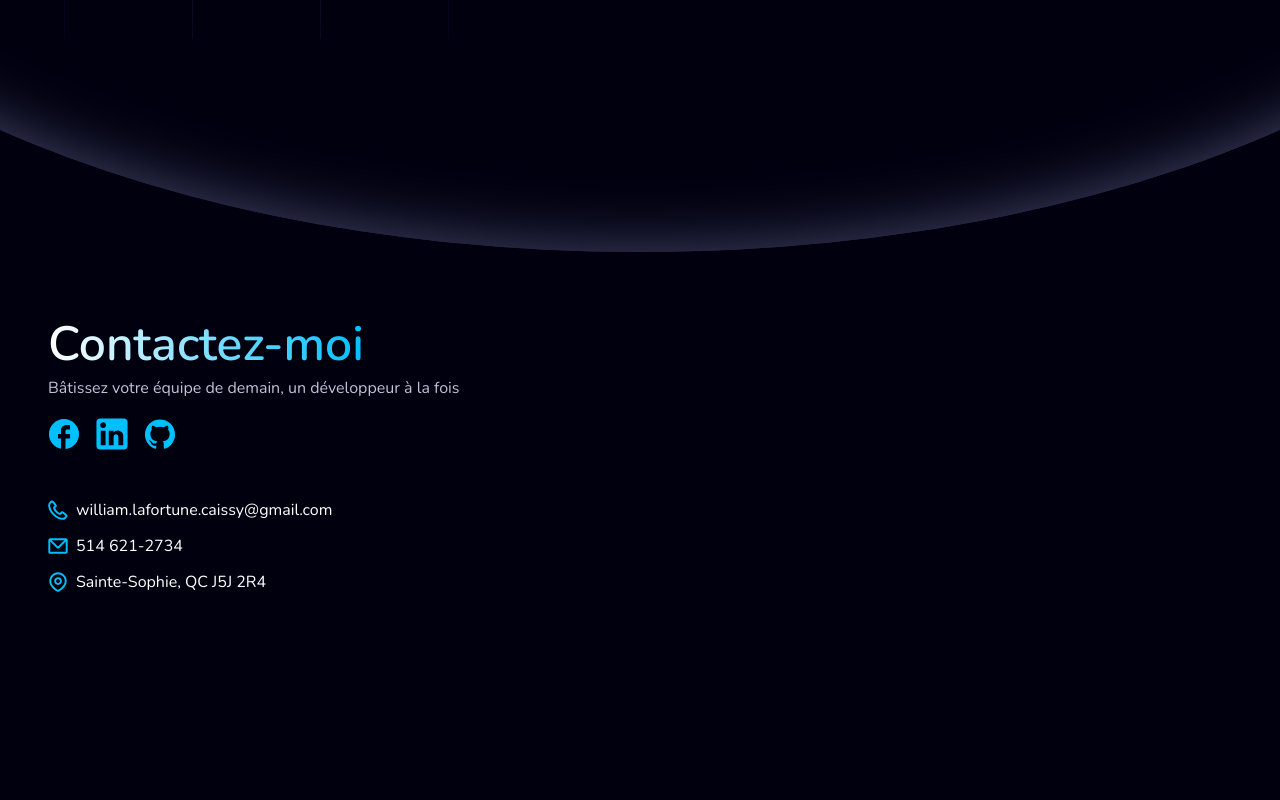
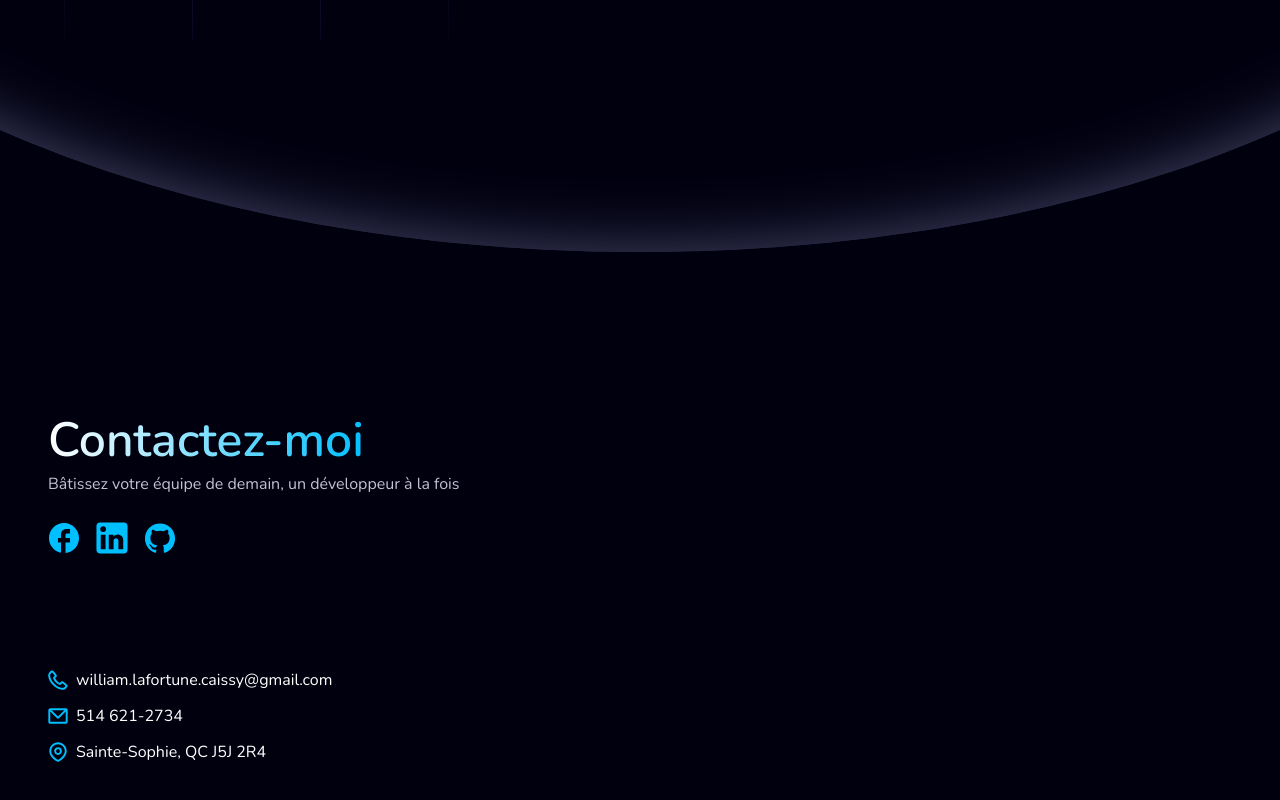
Before and after one commit to williamLafortuneCaissy/portfolio, a Next.js app: page / in a window 1280 px wide. Shown: the part 3515-4315 px from the top of the page. Before the commit the page ends 4173 px from the top, so only its background shows below. Built offline with nearby package versions, Linux system fonts and the light colour scheme.

Commit message:
finetuned footer spacing

```diff
--- a/src/components/contact/contact.module.css
+++ b/src/components/contact/contact.module.css
@@ -4,8 +4,11 @@
     margin-inline: auto;
     display: flex;
     flex-direction: column;
+    justify-content: space-between;
     gap: 3rem;
-    padding-block: 5vw;
+    padding-top: 10rem;
+    padding-bottom: 3rem;
+    min-height: 70vh;
 }
 
 .title {
@@ -25,7 +28,7 @@
     align-items: center;
     gap: 1rem;
     font-size: 2rem;
-    margin-top: 1rem;
+    margin-top: 1.5rem;
 }
 
 .socialLink {
```
